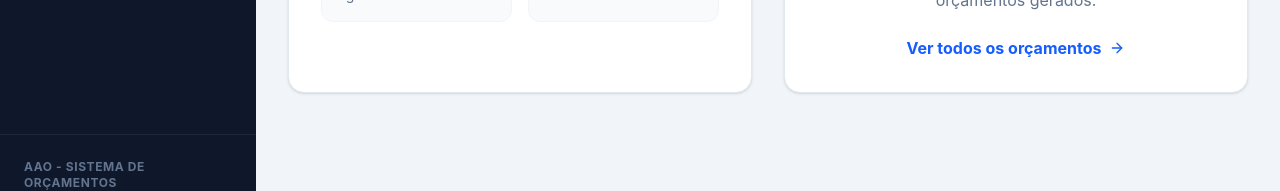
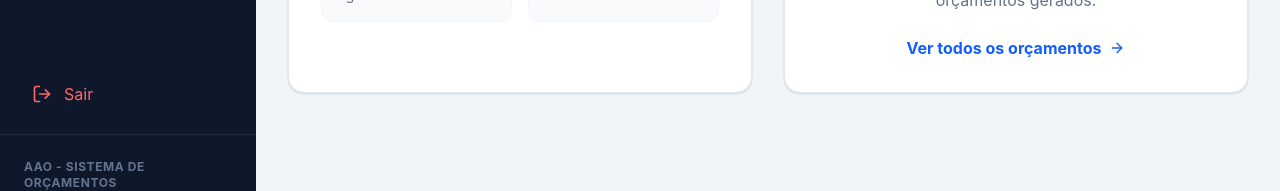
Before and after one commit to antoniooliveira-arch/quotation-management-system, a Next.js app: page / in a window 1280 px wide. Shown: the part 585-776 px from the top of the page. Built offline with nearby package versions, Linux system fonts and the light colour scheme; no server answers.

Commit message:
feat: add logout button to sidebar

```diff
--- a/src/components/Sidebar.tsx
+++ b/src/components/Sidebar.tsx
@@ -3,7 +3,7 @@
 import Link from "next/link";
 import { usePathname } from "next/navigation";
 import { useState, useEffect } from "react";
-import { LayoutDashboard, Users, Building2, FileText, Menu, X, PlusCircle } from "lucide-react";
+import { LayoutDashboard, Users, Building2, FileText, Menu, X, PlusCircle, LogOut } from "lucide-react";
 import { cn } from "@/lib/utils";
 
 const navigation = [
@@ -74,6 +74,15 @@ export function Sidebar() {
             <span>Cadastrar Empresa</span>
           </Link>
         </nav>
+        <div className="px-4 pb-4">
+          <button
+            onClick={() => window.close()}
+            className="flex items-center space-x-3 px-4 py-3 rounded-lg transition-colors text-red-400 hover:bg-slate-800 hover:text-red-300 w-full"
+          >
+            <LogOut className="w-5 h-5" />
+            <span>Sair</span>
+          </button>
+        </div>
         <div className="p-6 border-t border-slate-800">
           <p className="text-xs font-bold text-slate-500 uppercase tracking-wider">
             AAO - Sistema de Orçamentos
```
